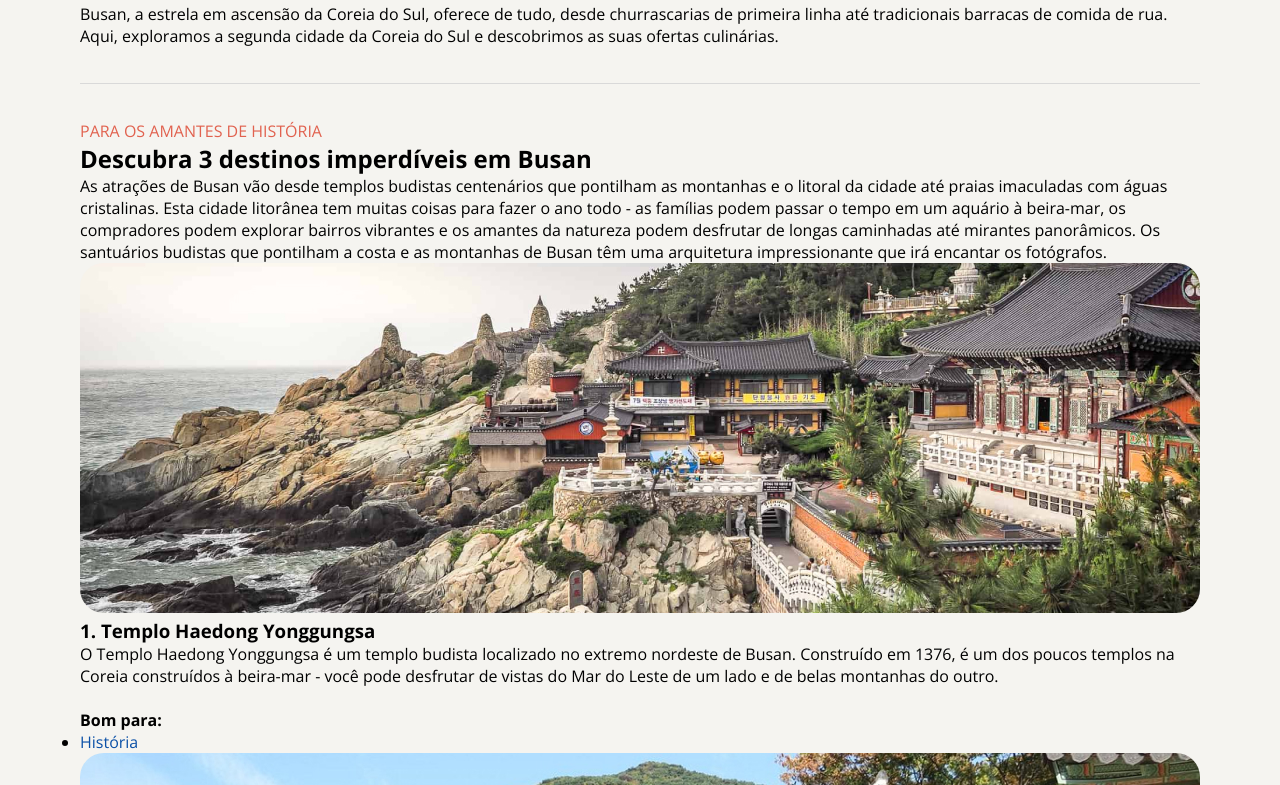
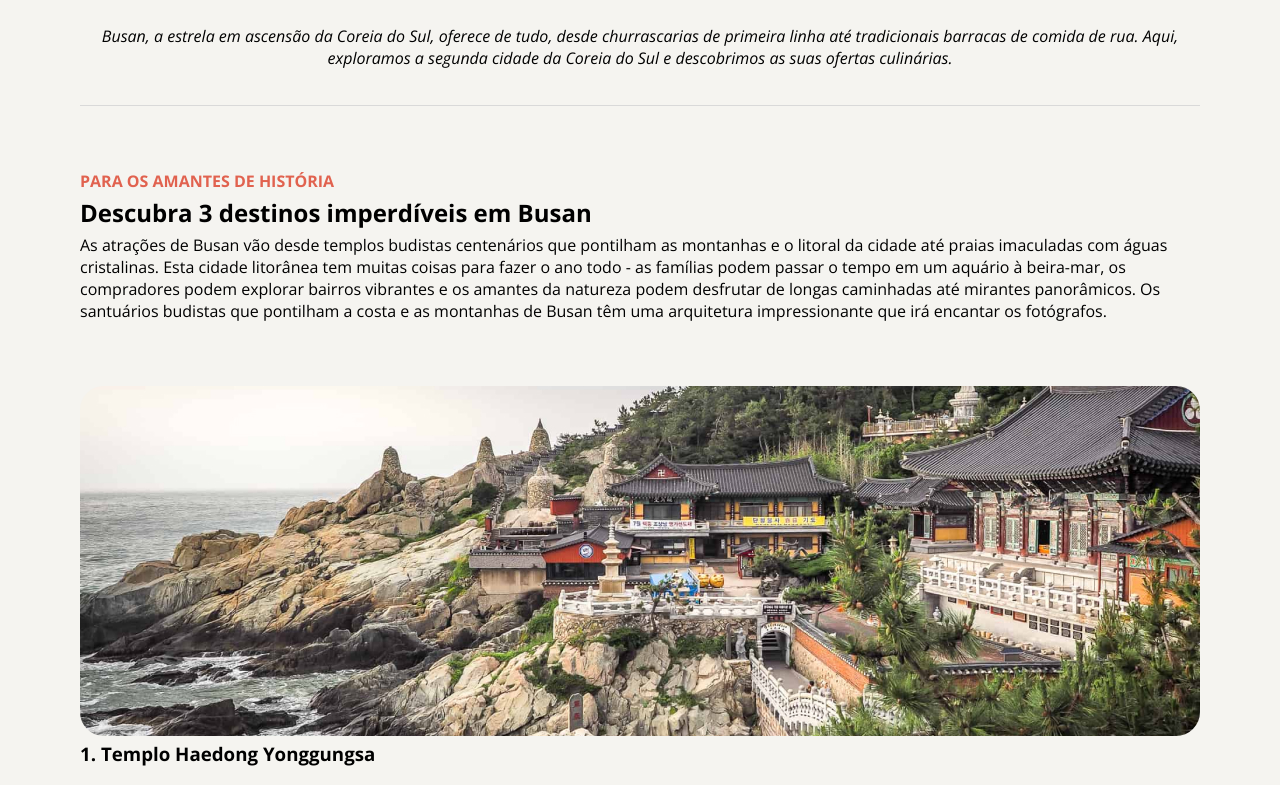
Before and after one commit to MateusVon/Desafio---Local-turistico, a plain HTML site: page index.html in a window 1280 px wide. Shown: the part 845-1630 px from the top of the page. Drawn offline with nearby package versions, Linux system fonts and the light colour scheme.

Commit message:
editando estilos

```diff
--- a/index.html
+++ b/index.html
@@ -19,20 +19,26 @@
       </section>
 
       <img src="assets/image.jpg" alt="">
-      <section id="description">
+      <section id="description"> <br>
         <p>Busan, a estrela em ascensão da Coreia do Sul, oferece de tudo, desde churrascarias de primeira linha até tradicionais barracas de comida de rua. Aqui, exploramos a segunda cidade da Coreia do Sul e descobrimos as suas ofertas culinárias.
         </p>
       </section>
 
-      <div class="divider"></div>
+
 
       <section id="content-list">
+        <div class="divider"></div>
+          <section id="title-list">
               <p1>PARA OS AMANTES DE HISTÓRIA</p1>
               <H2>Descubra 3 destinos imperdíveis em Busan</H2>
               <p>As atrações de Busan vão desde templos budistas centenários que pontilham as montanhas e o litoral da cidade até praias imaculadas com águas cristalinas. Esta cidade litorânea tem muitas coisas para fazer o ano todo - as famílias podem passar o tempo em um aquário à beira-mar, os compradores podem explorar bairros vibrantes e os amantes da natureza podem desfrutar de longas caminhadas até mirantes panorâmicos.
               Os santuários budistas que pontilham a costa e as montanhas de Busan têm uma arquitetura impressionante que irá encantar os fotógrafos.</p>
+            </section>
+
+
+            <section id="card-travel1">
               <img src="assets/imgtemple.jpg" alt="">
-          <h3>1. Templo Haedong Yonggungsa </h3>
+              <h3>1. Templo Haedong Yonggungsa </h3> <br>
               <p>O Templo Haedong Yonggungsa é um templo budista localizado no extremo nordeste de Busan. Construído em 1376, é um dos poucos templos na Coreia construídos à beira-mar - você pode desfrutar de vistas do Mar do Leste de um lado e de belas montanhas do outro. <br><br>
                 <p> <strong>Bom para:</strong>
                   <ul>
@@ -40,25 +46,35 @@
                   </ul>
                 </p>
               </p>
+            </section>
+
+
+            <section id="card-travel2">
                 <img src="assets/imgtemple2.jpg" alt="">
-          <h3>2. Templo Beomeo-sa</h3>
+              <h3>2. Templo Beomeo-sa</h3> <br>
               <p>O Templo Beomeo-sa é um dos maiores santuários da Coreia do Sul. Ele está localizado no alto da borda leste da montanha Geumjeongsa e fica distante da agitação da cidade. O Daeungjeon Hall do templo é um exemplo bem preservado da arquitetura da Dinastia Joseon.  <br><br>
                 <strong>Bom para:</strong>
                 <ul>
                   <li><p2>História</p2></li>
                 </ul>
               </p>
+            </section>
+
+
+            <section id="card-travel3">
                 <img src="assets/imgpark.jpg" alt="">
-          <h3>3. Parque Yongdusan</h3>
+              <h3>3. Parque Yongdusan</h3> <br>
               <p>O Parque Yongdusan, localizado no centro de Busan, abriga alguns dos monumentos mais importantes da cidade. Você pode ver vistas espetaculares do topo da Torre Busan, de 120 metros de altura. O parque tem 2 museus – confira os instrumentos musicais tradicionais no Museum of World Folk Instruments e mais de 80 veleiros coreanos no Exhibition Hall of World Model Boats. <br><br>
                 <p><strong>Bom para:</strong>
                   <ul>
                     <li>Casais</li>
-                <li> Familias</li>
+                    <li>Familias</li>
                     <li>Orçamento</li>
                   </ul>
                 </p>
               </p>
+            </section>
+
 
       </section>
 
--- a/style.css
+++ b/style.css
@@ -5,11 +5,22 @@
 
 img {
   border-radius: 24px;
+  width: 100%;
 }
 
 :root {
   font-family: "Open sans", sans-serif;
   background-color: #F5F4F0;
+}
+
+#title-page p {
+  color: #E1624F;
+  font-weight: bold;
+}
+
+#description p {
+  text-align: center;
+  font-style: italic;
 }
 
 #container {
@@ -18,16 +29,36 @@ img {
   margin: 88px auto;
 }
 
-#title-page p {
-  color: #E1624F;
+#title-list {
+  margin: 64px auto;
 }
 
-#content-list p1 {
+#title-list p {
+  font-weight: 400;
+}
+
+#title-list p1 {
   color: #E1624F;
+  font-weight: bold;
+  line-height: 2px;
+}
+
+#title-list h2 {
+  line-height: 42px;
 }
 
 #content-list p2 {
   color: #0C51A7;
+}
+
+#description {
+  text-align: center;
+}
+
+footer {
+  color: #333333;
+  text-align: center;
+  margin: 65px auto 48px;
 }
 
 .divider {
```
Lines whose indentation alone changed are shown as unchanged.
